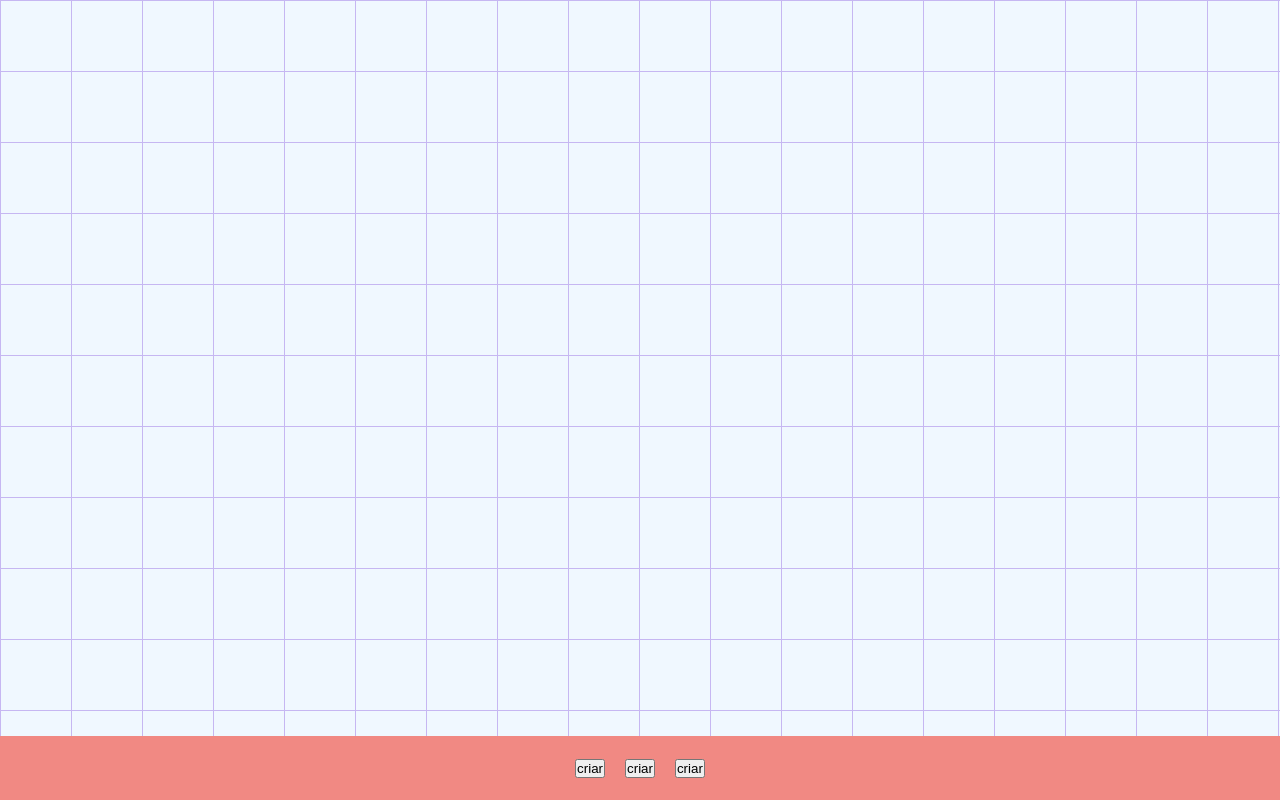
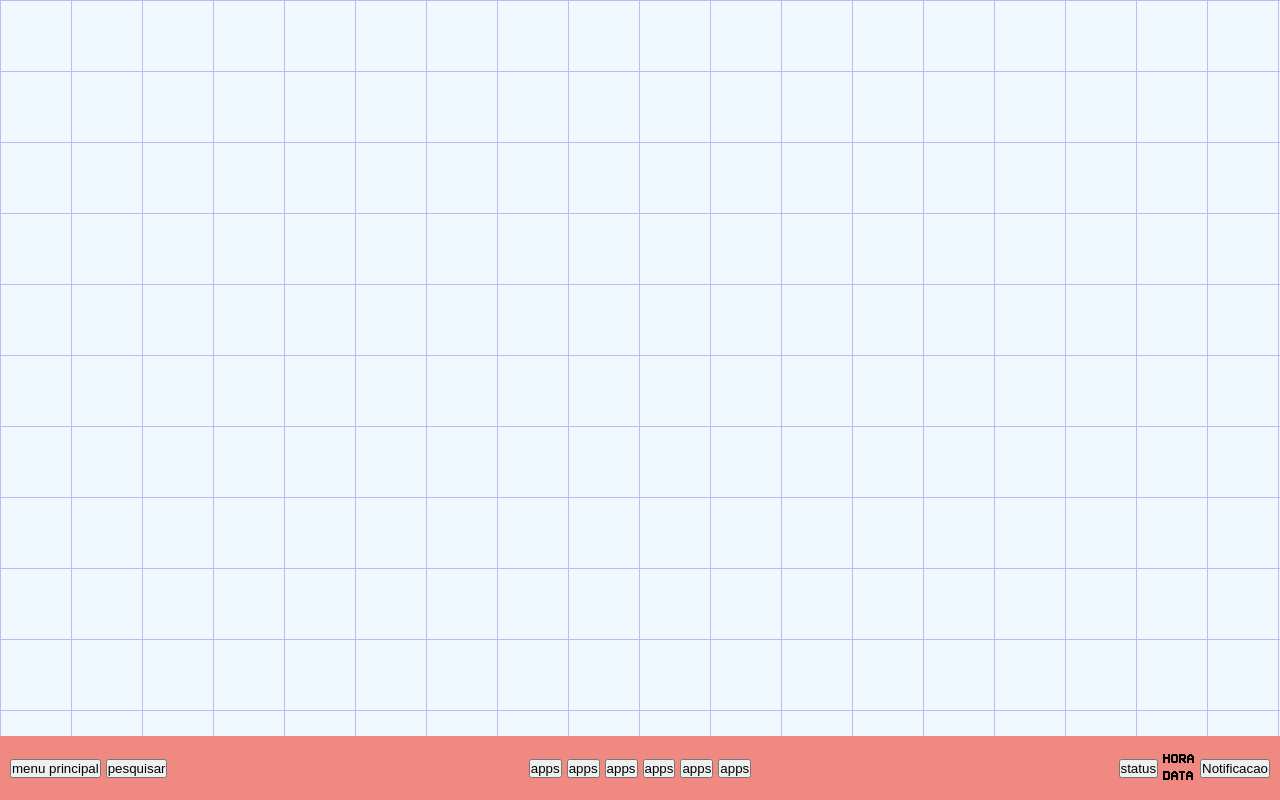
Before and after one commit to pedromiguel-dev/desktop-like-lading-page, a plain HTML site: page index.html in a window 1280 px wide. Drawn offline with Linux system fonts and the light colour scheme.

Commit message:
janelas maimizaveis nao movem

```diff
--- a/globalFunctions/windowBasics.js
+++ b/globalFunctions/windowBasics.js
@@ -56,7 +56,23 @@ document.addEventListener("click", (e) => {
 //max janelas
 document.addEventListener("click", (e) => {
   if (e.target.id == "max") {
-    e.target.parentElement.parentElement.parentElement.style.width = "100%";
-    e.target.parentElement.parentElement.parentElement.style.height = "100%";
+    let janela = e.target.parentElement.parentElement;
+    if (janela.parentElement.id == "maximized") {
+      janela.parentElement.style.top = "0";
+      janela.parentElement.style.left = "0";
+      janela.parentElement.style.width = "";
+      janela.parentElement.style.height = "";
+      janela.parentElement.style.position = "";
+      janela.parentElement.style.borderRadius = "";
+      janela.parentElement.id = "";
+      return;
+    }
+    janela.parentElement.style.top = "0";
+    janela.parentElement.style.left = "0";
+    janela.parentElement.style.width = "100%";
+    janela.parentElement.style.height = "92%";
+    janela.parentElement.style.position = "static";
+    janela.parentElement.style.borderRadius = "0";
+    janela.parentElement.id = "maximized";
   }
 });
--- a/index.html
+++ b/index.html
@@ -14,9 +14,26 @@
   <body>
     <!-- navugation bar -->
     <nav class="dock">
-      <button onclick="construirJanela()">criar</button>
-      <button onclick="construirJanela()">criar</button>
-      <button onclick="construirJanela()">criar</button>
+      <div class="dock__wrapper__main">
+        <button id="menu" onclick="abrirMenu()">menu principal</button>
+        <button id="pesquisar" onclick="abrirMenu()">pesquisar</button>
+      </div>
+      <div class="dock__wrapper__apps">
+        <button onclick="construirJanela()">apps</button>
+        <button onclick="construirJanela()">apps</button>
+        <button onclick="construirJanela()">apps</button>
+        <button onclick="construirJanela()">apps</button>
+        <button onclick="construirJanela()">apps</button>
+        <button onclick="construirJanela()">apps</button>
+      </div>
+      <div class="dock__wrapper__status">
+        <button onclick="abrirStatus()">status</button>
+        <div id="data-hora">
+          <p class="hora">hora</p>
+          <p class="data">data</p>
+        </div>
+        <button onclick="abrirNotificacao()">Notificacao</button>
+      </div>
     </nav>
 
     <template>
--- a/styles/style.scss
+++ b/styles/style.scss
@@ -8,6 +8,7 @@
   box-sizing: border-box;
 }
 body {
+  position: relative;
   background-color: aliceblue;
   background-image: repeating-linear-gradient(
       rgb(198, 183, 242) 0 1px,
@@ -44,10 +45,10 @@ body {
     padding: 0px 10px;
     font-size: 20px;
     color: rgb(241, 137, 131);
-    & p {
-      pointer-events: none;
-      user-select: none;
-    }
+  }
+  &__titulo {
+    pointer-events: none;
+    user-select: none;
   }
   &__wrapper {
     display: flex;
@@ -82,11 +83,34 @@ body {
   height: 8%;
   bottom: 0;
   background-color: rgb(241, 137, 131);
-  & button {
-    margin: 0 10px;
+  &__wrapper {
+    &__main {
+      padding: 0 10px;
+      display: flex;
+      width: 20%;
+      gap: 5px;
+    }
+    &__apps {
+      padding: 0 10px;
+      height: 100%;
+      display: flex;
+      width: 60%;
+      justify-content: center;
+      align-items: center;
+      gap: 5px;
+    }
+    &__status {
+      padding: 0 10px;
+      height: 100%;
+      display: flex;
+      width: 20%;
+      justify-content: flex-end;
+      align-items: center;
+      gap: 5px;
+      user-select: none;
+    }
   }
 }
-
 .outro {
   right: 0;
 }
```
Also changed, not shown: styles/style.css, styles/svgs/botaomin_burple.svg (deleted), styles/svgs/botaosqr_burple.svg (deleted), styles/svgs/botaox_burple.svg (deleted), 1 other file.
